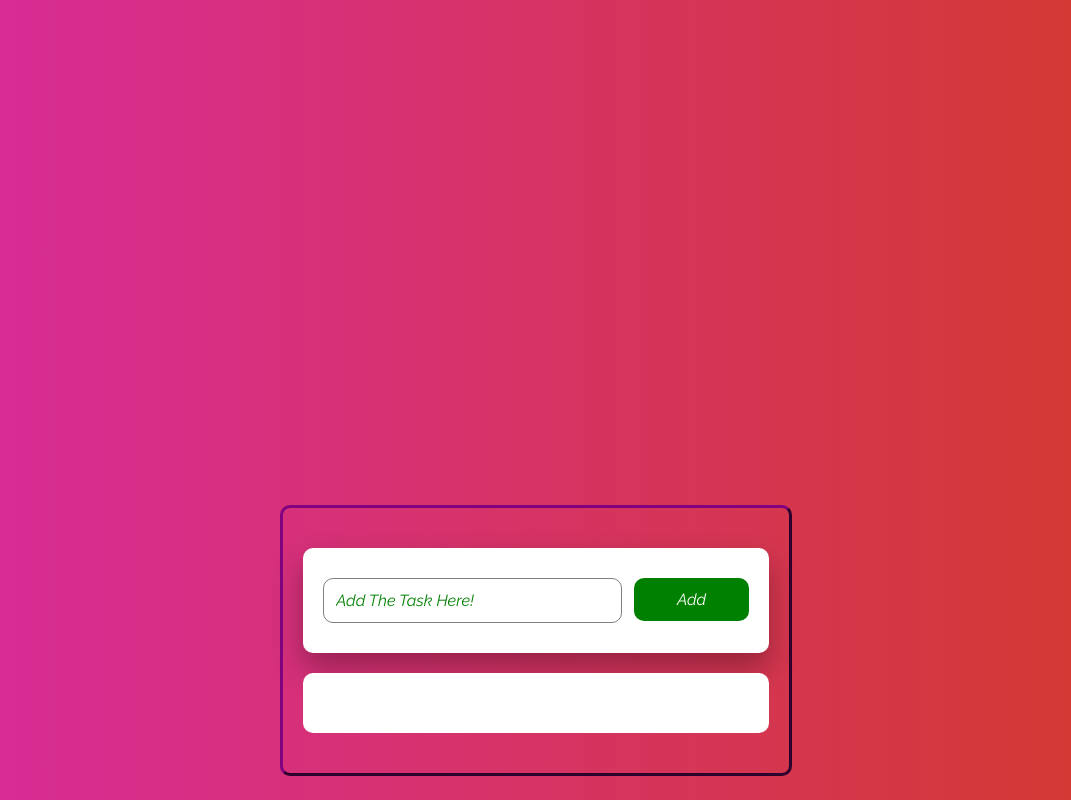
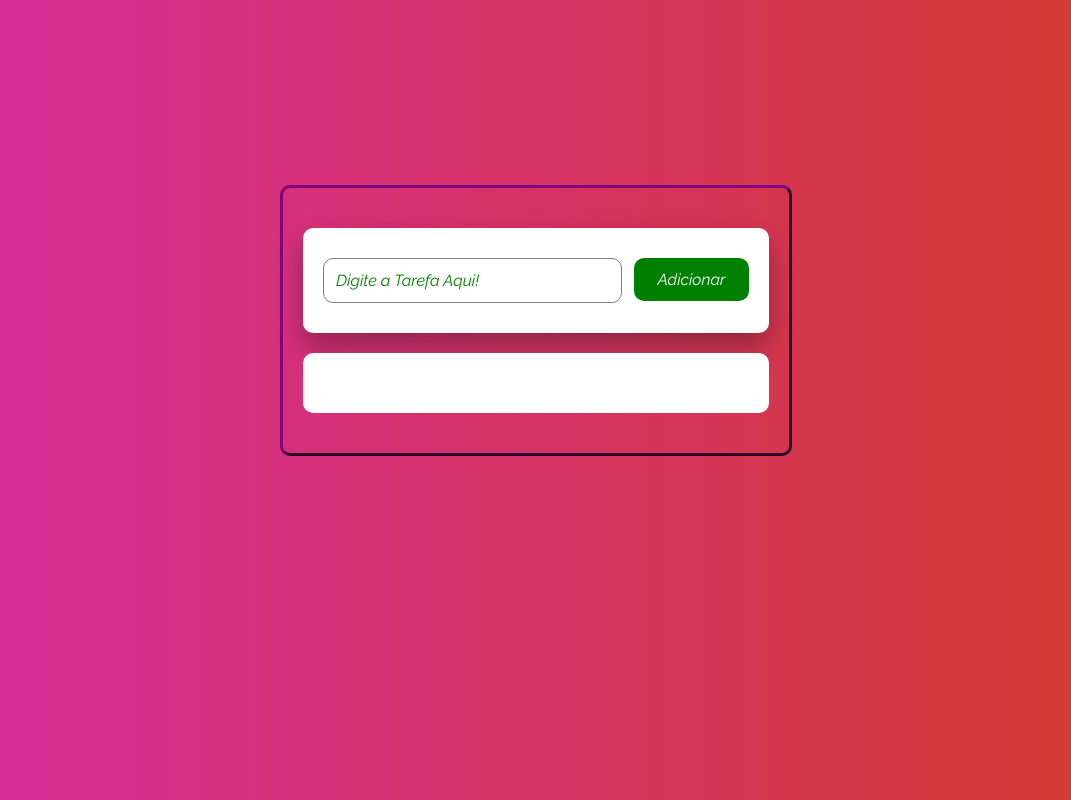
Before and after one commit to DouglasSouza05/ToDoList-HTML-CSS-JS, a plain HTML site: page src/index.html in a window 1280 px wide. Shown: the top 800 px of the page, without its empty margins (104-1175 px from the left). Drawn offline with Linux system fonts and the light colour scheme.

Commit message:
Arrumando CSS

```diff
--- a/src/index.html
+++ b/src/index.html
@@ -34,9 +34,9 @@
         <input
           type="text"
           class="new-task-input"
-          placeholder="Add The Task Here!"
+          placeholder="Digite a Tarefa Aqui!"
         />
-        <button class="new-task-button">Add</button>
+        <button class="new-task-button">Adicionar</button>
       </div>
       <!-- Criando uma classe Task Container que será usada no JS  -->
       <div class="task-container">
--- a/src/styles.css
+++ b/src/styles.css
@@ -1,11 +1,4 @@
 /* Código CSS */
-
-/*
-Seletor "*" define o estilo global, para todos os elementos da página
-"margin: 0" define a margem dos elementos
-"padding: 0" define o preenchimento de todos os elementos
-"box-sizing: border-box" defini o modelo de caixa dos elementos
-*/
 
 * {
   margin: 0;
@@ -14,43 +7,19 @@ Seletor "*" define o estilo global, para todos os elementos da página
   font-family: "Raleway", sans-serif;
 }
 
-/* Estilizando o Body */
 body {
   /* Defini a Altura do elemento body */
-  height: 100vi;
+  height: 50vi;
   background: linear-gradient(
     90deg,
     rgba(215, 43, 158) 0%,
     rgba(212, 59, 43)
   );
 
-  /*
-  Comandos para posicionar os elementos ao centro
-  "display: flex" define o elemento body como contêiner flexível permitindo usar propriedade de alinhamento
-  "align-items: center" centraliza verticalmente dentro do flex
-  "justify:content: center" centraliza horizontalmente dentro do flex
-  */
-
   display: flex;
   align-items: center;
   justify-content: center;
 }
-
-/*
-  Comandos para estilizar
-  "border: " define uma borda com largura e cor
-  "padding: " define o preenchimento interno
-  "width: " define a largura do elemento como % da largura do container pai
-  "border-radius: " define um radio de borda
-  "box-shadow: " define uma sombra para o elemento
-  "display: flex" define o elemento como container flexível
-  "flex: " define a propriedade flex, usada para distribuir o espaço disponível entre elementos
-  "font-size: " define o tamanho da fonte. Unidade "rem" é relativa ao tamanho da fonte do elemento pai
-  "font-weight: " define o peso da fonte
-  "margin-left: " define uma margem esquerda para o elemento
-  "cursor: " define o cursos do mouse ao passar sobre o elemento
-  "min-width: " ocupar o minimo de px
-  */
 
 /* Estilizando o Container. Obs: "container" é o nome usado no codigo HTML */
 .container {
@@ -136,11 +105,6 @@ body {
   cursor: pointer;
 }
 
-/* Fazendo mesma coisa o ".task-item i" */
-/* .task-item i:hover {
-  cursor: pointer;
-} */
-
 .task-on {
   cursor: pointer;
 }
@@ -170,12 +134,6 @@ body {
   text-decoration: line-through;
 }
 
-/* .completed::before {
-  content: "\2705";
-  display: inline-block;
-  margin-right: 5px;
-} */
-
 /* Personalizando ícone para tarefa concluída */
 .completed::before {
   content: "\25CF";
```
Also changed, not shown: src/Anotações.txt (added), src/Bugs&Erros.txt.
